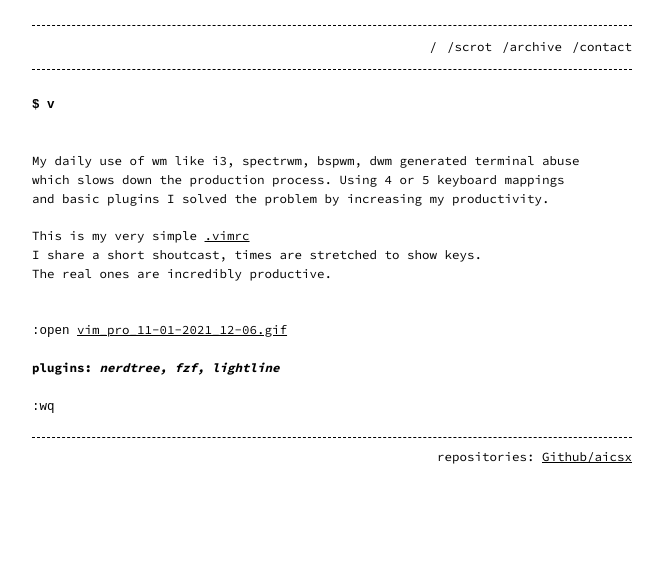
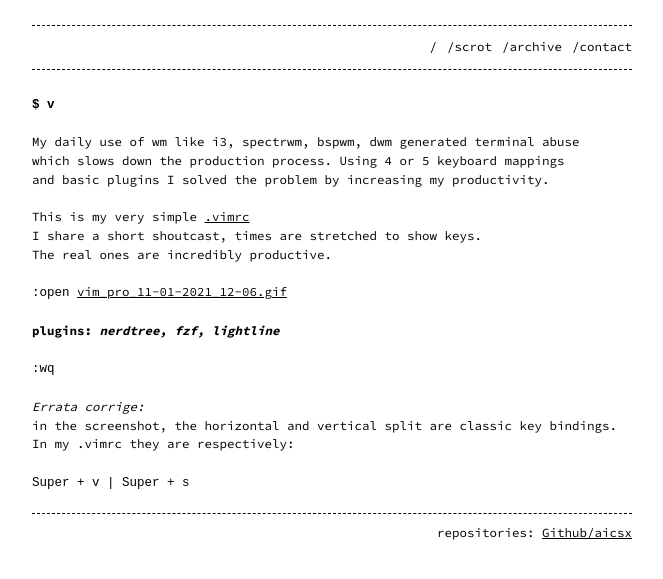
Before and after one commit to aicsx/ax, a Jekyll site: the page built from _posts/2021-01-11-vim_productivity.md, in a window 1280 px wide. Shown: the top 579 px of the page, without its empty margins (308-971 px from the left). Built offline with Jekyll 4.4.1, drawn with Linux system fonts in a browser that asks for light colours.

Commit message:
errata:*

```diff
--- a/_posts/2021-01-11-vim_productivity.md
+++ b/_posts/2021-01-11-vim_productivity.md
@@ -6,7 +6,9 @@
 ---
 
 ### `$ v`
+
 <br>
+
 My daily use of wm like i3, spectrwm, bspwm, dwm generated terminal abuse
 
 which slows down the production process. Using 4 or 5 keyboard mappings
@@ -22,6 +24,7 @@
 The real ones are incredibly productive.
 
 <br>
+
 `:open` [vim_pro_11-01-2021_12-06.gif](https://aicsx.github.io/ax/images/vim_pro_11-01-2021_12-06.gif)
 
 <br>
@@ -31,3 +34,15 @@
 <br>
 
 `:wq`
+
+<br>
+
+*Errata corrige:*
+
+in the screenshot, the horizontal and vertical split are classic key bindings.
+
+In my .vimrc they are respectively:
+
+<br>
+
+`Super + v | Super + s `
```
